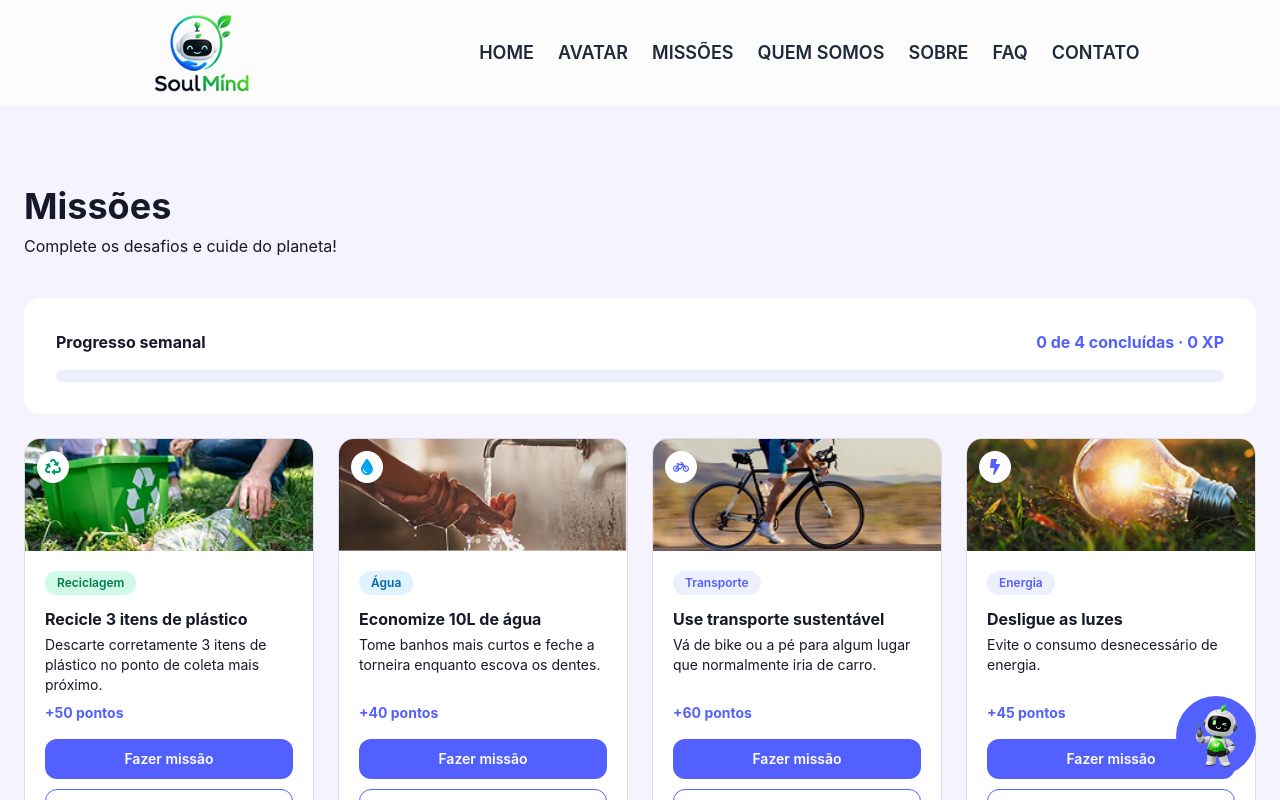
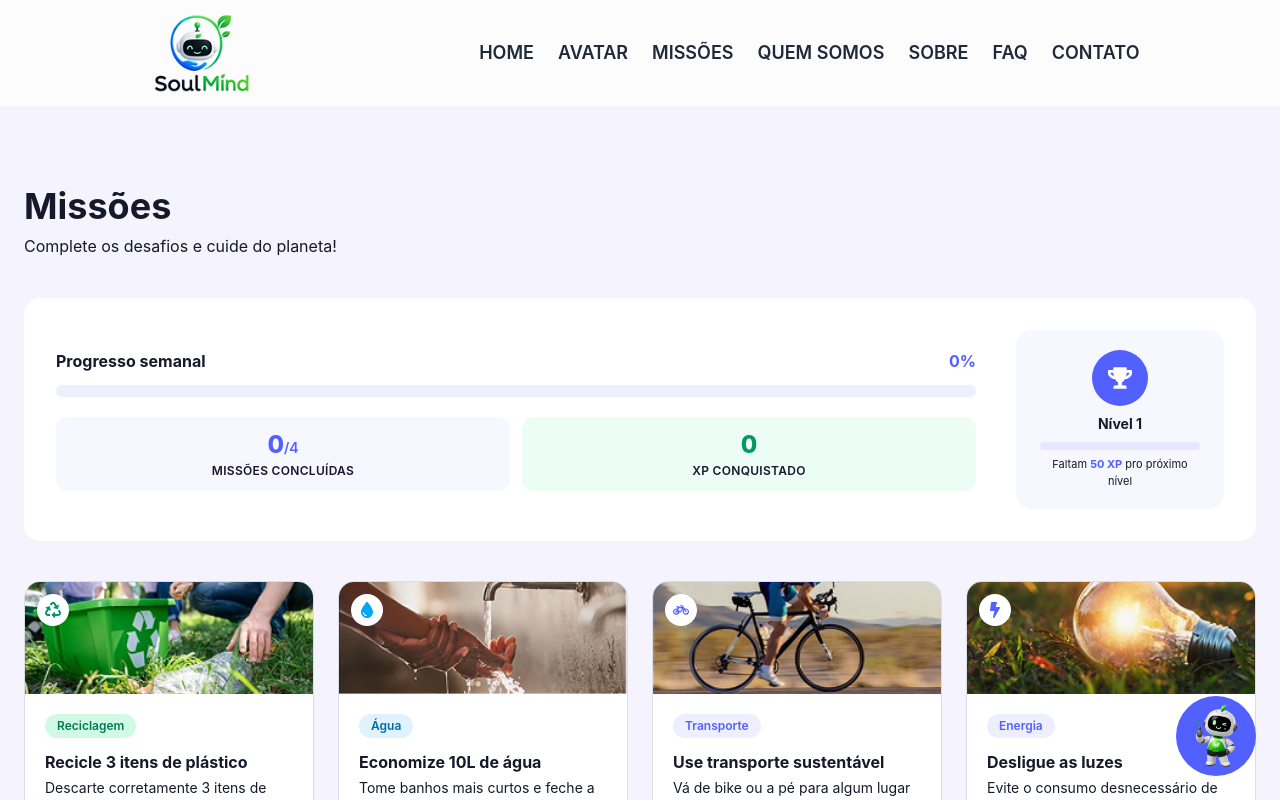
Before and after one commit to SoulMind-FIAP/Sprint3-SoulMind, a React (Vite) app in the folder SoulMind/: page /missoes in a window 1280 px wide. Shown: the top 800 px of the page. Built offline with nearby package versions, Linux system fonts and the light colour scheme.

Commit message:
fix: alualização na página de missoes

```diff
--- a/SoulMind/src/pages/Missoes/index.tsx
+++ b/SoulMind/src/pages/Missoes/index.tsx
@@ -1,7 +1,7 @@
 import { useState } from "react";
 import { useNavigate } from "react-router-dom";
-import { FaRecycle, FaBicycle, FaBolt, FaCheck } from "react-icons/fa";
-  import {FaDroplet} from "react-icons/fa6";
+import {FaRecycle,FaBicycle,FaBolt,FaCheck,FaTrophy,FaCheckCircle,} from "react-icons/fa";
+import { FaDroplet } from "react-icons/fa6";
 import { missoes } from "../../data/DadosMissao";
 import reciclagemImg from "../../assets/reciclagem.png";
 import aguaImg from "../../assets/agua.png";
@@ -39,6 +39,8 @@ const icones = {
   },
 };
 
+const XP_POR_NIVEL = 50;
+
 export default function Missoes() {
   const navigate = useNavigate();
 
@@ -64,6 +66,10 @@ export default function Missoes() {
     totalMissoes > 0
       ? (quantidadeConcluidas / totalMissoes) * 100
       : 0;
+  const nivelAtual = Math.floor(xpGanho / XP_POR_NIVEL) + 1;
+  const xpNoNivelAtual = xpGanho % XP_POR_NIVEL;
+  const progressoNivel = (xpNoNivelAtual / XP_POR_NIVEL) * 100;
+  const xpFaltaProximoNivel = XP_POR_NIVEL - xpNoNivelAtual;
 
   return (
     <div>
@@ -77,30 +83,67 @@ export default function Missoes() {
           Complete os desafios e cuide do planeta!
         </p>
 
-        <div className="mt-8 rounded-2xl bg-card p-6 shadow-soft sm:mt-10 sm:p-8">
+        <div className="mt-8 overflow-hidden rounded-2xl bg-card shadow-soft sm:mt-10">
+          <div className="grid gap-6 p-6 sm:p-8 md:grid-cols-[1fr_auto] md:items-center md:gap-10">
+            <div>
+              <div className="flex flex-wrap items-center justify-between gap-2">
+                <p className="text-sm font-bold sm:text-base">Progresso semanal</p>
+                <p className="text-sm font-bold text-primary sm:text-base">
+                  {Math.round(porcentagem)}%
+                </p>
+              </div>
 
-          <div className="flex flex-wrap items-center justify-between gap-2">
+              <div className="mt-3 h-3 w-full overflow-hidden rounded-full bg-primary/10">
+                <div
+                  className="h-full rounded-full bg-primary transition-all duration-500"
+                  style={{ width: `${porcentagem}%` }}
+                />
+              </div>
 
-            <p className="text-sm font-bold sm:text-base">
-              Progresso semanal
-            </p>
+              <div className="mt-5 grid grid-cols-2 gap-3">
+                <div className="rounded-xl bg-primary/5 px-4 py-3 text-center">
+                  <p className="text-xl font-extrabold text-primary sm:text-2xl">
+                    {quantidadeConcluidas}
+                    <span className="text-sm font-semibold text-muted-foreground">/{totalMissoes}</span>
+                  </p>
+                  <p className="mt-0.5 text-[11px] font-semibold uppercase tracking-wide text-muted-foreground sm:text-xs">
+                    Missões concluídas
+                  </p>
+                </div>
 
-            <p className="text-sm font-bold text-primary sm:text-base">
-              {quantidadeConcluidas} de {totalMissoes} concluídas · {xpGanho} XP
-            </p>
+                <div className="rounded-xl bg-emerald-50 px-4 py-3 text-center">
+                  <p className="text-xl font-extrabold text-emerald-600 sm:text-2xl">
+                    {xpGanho}
+                  </p>
+                  <p className="mt-0.5 text-[11px] font-semibold uppercase tracking-wide text-muted-foreground sm:text-xs">
+                    XP conquistado
+                  </p>
+                </div>
+              </div>
+            </div>
 
+            <div className="flex flex-col items-center gap-2 rounded-2xl bg-primary/5 px-6 py-5 md:w-52">
+              <div className="flex h-14 w-14 items-center justify-center rounded-full bg-primary text-white shadow-soft">
+                <FaTrophy className="h-6 w-6" />
+              </div>
+              <p className="text-sm font-bold">Nível {nivelAtual}</p>
+
+              <div className="w-full">
+                <div className="h-2 w-full overflow-hidden rounded-full bg-primary/10">
+                  <div
+                    className="h-full rounded-full bg-primary transition-all duration-500"
+                    style={{ width: `${progressoNivel}%` }}
+                  />
+                </div>
+                <p className="mt-1.5 text-center text-[11px] text-muted-foreground">
+                  Faltam <span className="font-bold text-primary">{xpFaltaProximoNivel} XP</span> pro próximo nível
+                </p>
+              </div>
+            </div>
           </div>
-
-          <div className="mt-4 h-3 w-full overflow-hidden rounded-full bg-primary/10">
-            <div
-              className="h-full rounded-full bg-primary transition-all duration-300"
-              style={{ width: `${porcentagem}%` }}
-            />
-          </div>
-
         </div>
 
-        <div className="mt-6 grid gap-6 sm:grid-cols-2 lg:grid-cols-4">
+        <div className="mt-8 grid gap-6 sm:mt-10 sm:grid-cols-2 lg:grid-cols-4">
 
           {missoes.map((missao) => {
             const { Icon, foto, cor, tag, nome } = icones[missao.icone];
@@ -109,15 +152,32 @@ export default function Missoes() {
             return (
               <div
                 key={missao.id}
-                className="flex flex-col overflow-hidden rounded-2xl border border-border bg-card shadow-soft"
+                className={`group flex flex-col overflow-hidden rounded-2xl border bg-card shadow-soft transition-all duration-200 hover:-translate-y-1 hover:shadow-lg ${
+                  concluida ? "border-emerald-300" : "border-border"
+                }`}
               >
                 <div className="relative h-28">
-                  <img src={foto} alt={nome} className="h-full w-full object-cover" />
+                  <img
+                    src={foto}
+                    alt={nome}
+                    className={`h-full w-full object-cover transition-transform duration-300 group-hover:scale-105 ${
+                      concluida ? "opacity-70" : ""
+                    }`}
+                  />
                   <span
                     className={`absolute left-3 top-3 flex h-8 w-8 items-center justify-center rounded-full bg-card shadow-soft ${cor}`}
                   >
                     <Icon className="h-4 w-4" />
                   </span>
+
+                  {concluida && (
+                    <div className="absolute inset-0 flex items-center justify-center bg-emerald-600/40">
+                      <span className="flex items-center gap-1.5 rounded-full bg-emerald-500 px-3 py-1 text-xs font-bold text-white shadow-soft">
+                        <FaCheckCircle className="h-3.5 w-3.5" />
+                        Concluída
+                      </span>
+                    </div>
+                  )}
                 </div>
 
                 <div className="flex flex-1 flex-col p-4 sm:p-5">
```
